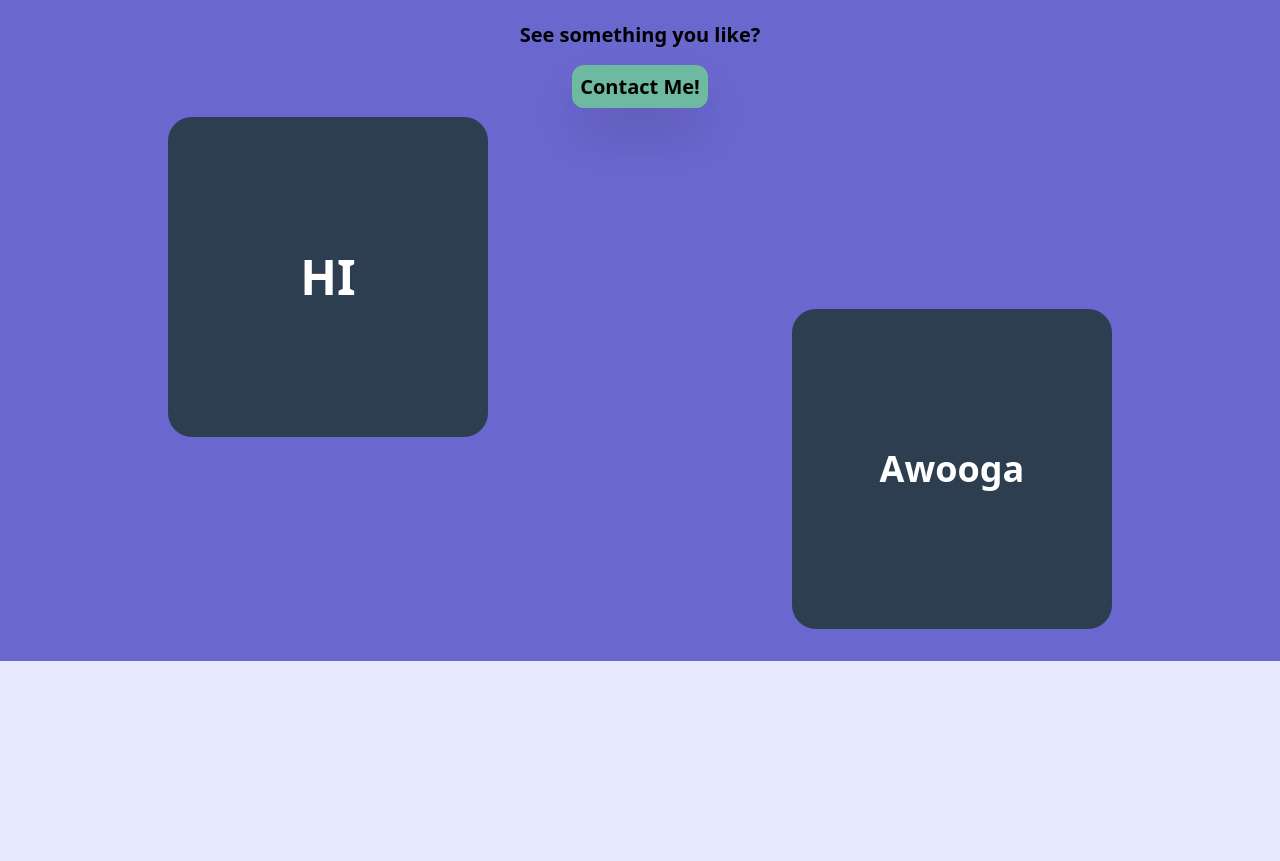
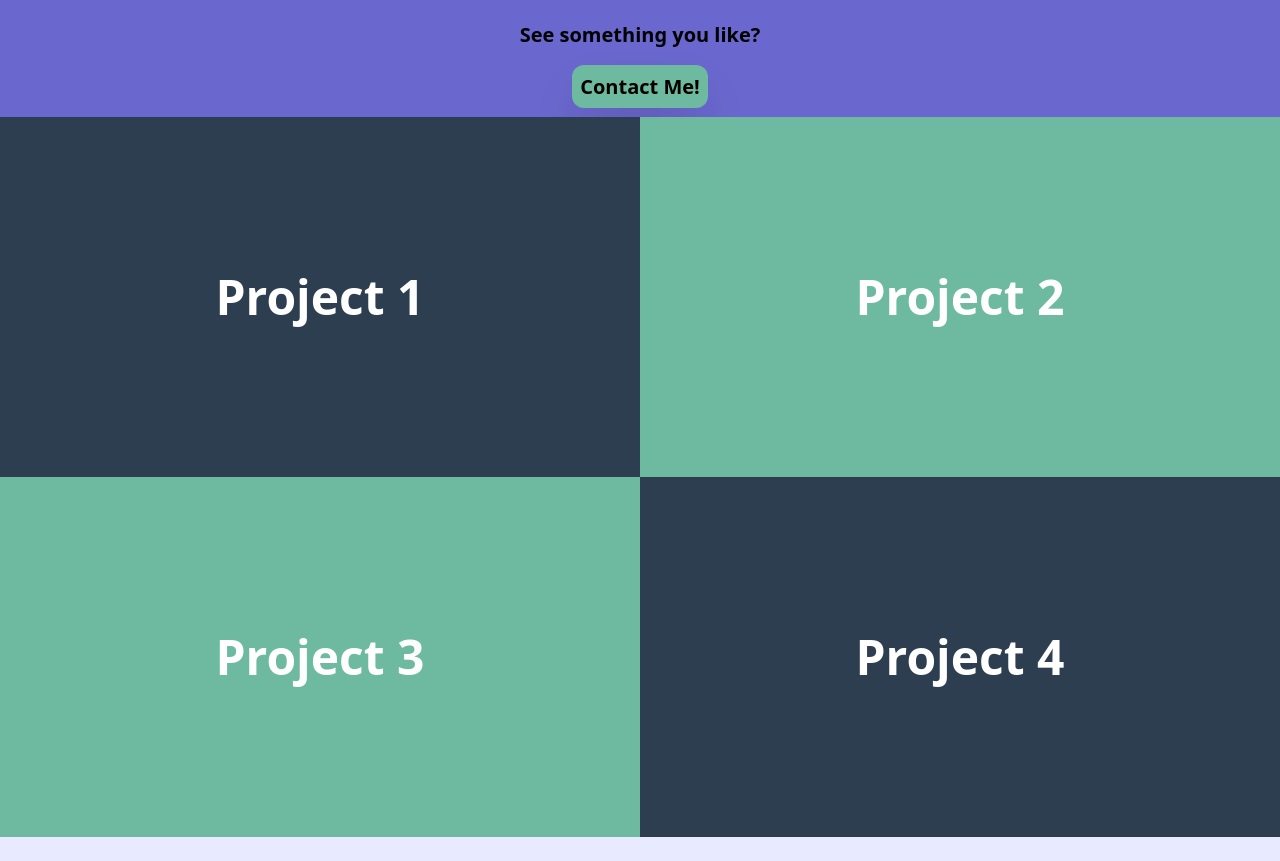
Before and after one commit to PlaceHolderHere/portfolio, an Astro site: page / in a window 1280 px wide. Shown: the part 900-1761 px from the top of the page. Before the commit the page ends 1585 px from the top, so only its background shows below. Built offline with nearby package versions, Linux system fonts and the light colour scheme; Astro itself is replaced by a stand-in of ours.

Commit message:
Added layout for projects display

```diff
--- a/src/pages/index.astro
+++ b/src/pages/index.astro
@@ -4,8 +4,9 @@ import MainLayout from "../layouts/MainLayout.astro"
 
 <MainLayout>
     <div class="bg-dominant-color text-white shadow-3xl flex justify-center items-center w-screen px-24">
+        <br class="my-36"/>
             <img src="pfp.jpg" class="p-1 m-4 shadow-3xl rounded-full" width="25%" height="25%">
-            <div class="text-right ">
+            <div class="text-right">
                 <h1 class="text-7xl">Hi!</h1>
                 <h1>I'm PlaceHolderHere</h1>
                 <h5 class="text-black">A Python and Web Developer</h5>
@@ -16,7 +17,7 @@ import MainLayout from "../layouts/MainLayout.astro"
     <div class="px-24 shadow-3xl ">
         <h2 class="text-center">Who am I?</h2>
         <h3 class="text-justify font-light">&nbsp;&nbsp;&nbsp;&nbsp;I’m PlaceHolderHere and I think codings neat! Im currently exploring the magic of how coding works. I’ve mostly tried Python and Javascript. Right now im navigating through web development using Astro and React but I’m open to trying new things.</h3>
-        <div class="tools my-12 flex items-center justify-center">
+        <div class="tools my-12 flex flex-wrap items-center justify-center">
             <h3>My Tools: </h3>
             <div class="bg-dominant-color w-16 h-16 rounded-3xl mx-1"></div>
             <div class="bg-dominant-color w-16 h-16 rounded-3xl mx-1"></div>
@@ -35,16 +36,23 @@ import MainLayout from "../layouts/MainLayout.astro"
         <h1 class="text-7xl">Projects</h1>
         <h5 class="text-black">See something you like?</h5>
         <a class="rounded-xl bg-button-color shadow-2xl p-2 m-8 text-xl font-semibold text-black hover:bg-button-hover-color hover:cursor-pointer">Contact Me!</a>
-        <div class="grid grid-cols-2">
-            <div class="flex justify-center h-full">
-                <div class="rounded-3xl mx-2 bg-accent-color w-80 h-80 m-4 flex items-center justify-center">
-                    <h1>HI</h1>
-                </div>
+        <br class="mb-10"/>
+    </div>
+    <div class="flex max-md:flex-col md:flex-row justify-evenly text-white">
+        <div class="flex flex-col justify-center md:w-1/2">
+            <div class="bg-accent-color flex items-center justify-center aspect-video">
+                <h1>Project 1</h1>
             </div>
-            <div class="flex justify-center mt-48">
-                <div class="rounded-3xl mx-2 bg-accent-color w-80 h-80 m-4 flex items-center justify-center">
-                    <h2>Awooga</h2>
-                </div>
+            <div class="bg-button-color flex items-center justify-center aspect-video">
+                <h1>Project 3</h1>
+            </div>
+        </div>
+        <div class="flex flex-col justify-center md:w-1/2">
+            <div class="bg-button-color flex items-center justify-center aspect-video">
+                <h1>Project 2</h1>
+            </div>
+            <div class="bg-accent-color flex items-center justify-center aspect-video">
+                <h1>Project 4</h1>
             </div>
         </div>
     </div>
```
